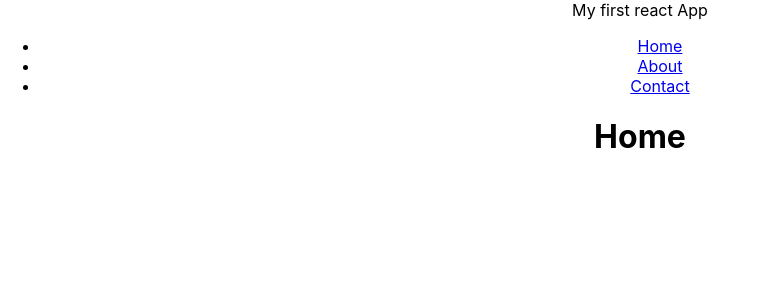
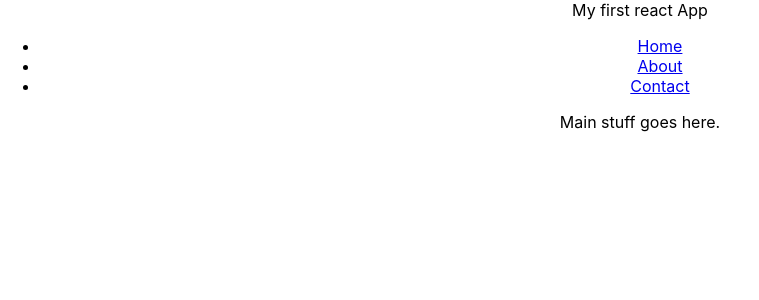
Before and after one commit to Gaff/pgp.react, a React (Create React App) app: page / in a window 1280 px wide. Shown: the top 300 px of the page, without its empty margins (0-759 px from the left). Built offline with nearby package versions, Linux system fonts and the light colour scheme.

Commit message:
Fix router.

```diff
--- a/src/App.tsx
+++ b/src/App.tsx
@@ -1,5 +1,4 @@
-import React, { Fragment } from 'react';
-import logo from './logo.svg';
+import React from 'react';
 import './App.css';
 import { BrowserRouter, Route, Link } from 'react-router-dom';
 import { Main } from './Main'
@@ -14,24 +13,18 @@
       <BrowserRouter>
         <nav>
         <ul>
-          <li><a href="/">Home</a></li>
-          <li><a href="/about">About</a></li>
-          <li><a href="/contact">Contact</a></li>
+          <li><Link to="/">Home</Link></li>
+          <li><Link to="/about">About</Link></li>
+          <li><Link to="/contact">Contact</Link></li>
         </ul>
         </nav>
         <div>
-          <Route exact path="/" component={Home}/>
-          <Route path="/about" component={Main}/>
+          <Route exact path="/" component={Main}/>
+          <Route path="/about" component={Intro}/>
         </div>
       </BrowserRouter>
     </div>
   );
 }
 
-const Home = () => (
-  <Fragment>
-    <h1>Home</h1>
-  </Fragment>
-  );
-
 export default App;
```
